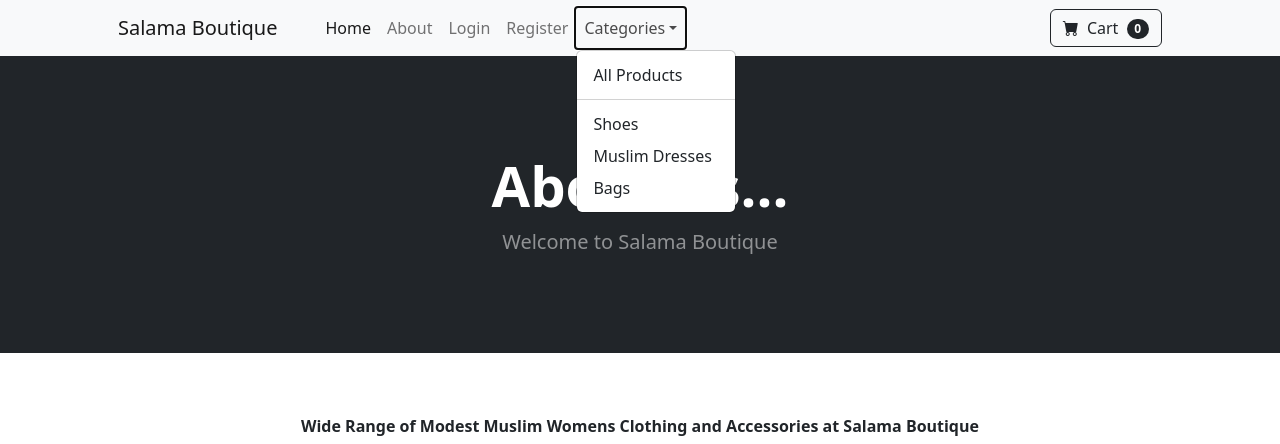
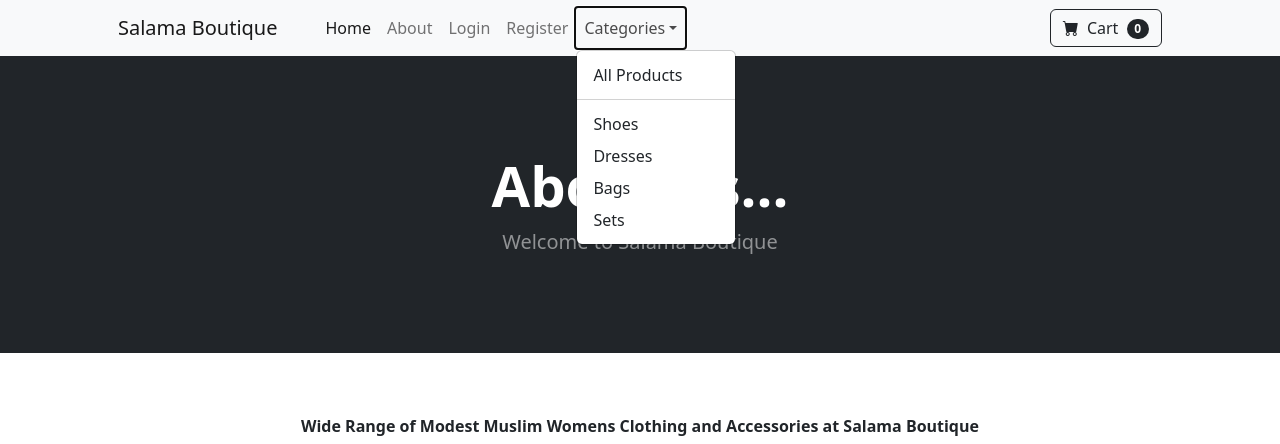
Before and after one commit to Hadjab95/My-Project, a Django app: page /about/ in a window 1280 px wide, after a click on "Categories". Shown: the top 444 px of the page. Run offline with Django 5.2, Linux system fonts and the light colour scheme; parts of the project's set-up code (start-up, migrations or seed data) failed here and were passed over; some libraries are stand-ins or nearby versions.

Commit message:
Added a category in the navbar

```diff
--- a/ecommerce/store/templates/navbar.html
+++ b/ecommerce/store/templates/navbar.html
@@ -23,8 +23,9 @@
                 <li><a class="dropdown-item" href="{% url 'category_summary' %}">All Products</a></li>
                 <li><hr class="dropdown-divider" /></li>
                 <li><a class="dropdown-item" href="{% url 'category' 'Shoes' %}">Shoes</a></li>
-                <li><a class="dropdown-item" href="{% url 'category' 'Muslim-Dresses' %}">Muslim Dresses</a></li>
+                <li><a class="dropdown-item" href="{% url 'category' 'Dresses' %}">Dresses</a></li>
                 <li><a class="dropdown-item" href="{% url 'category' 'Bags' %}">Bags</a></li>
+                <li><a class="dropdown-item" href="{% url 'category' 'Sets' %}">Sets</a></li>
             </ul>
         </li>
     </ul>
```
Also changed, not shown: ecommerce/db.sqlite3, ecommerce/media/uploads/product/IMG_8976.jpg (added), ecommerce/media/uploads/product/IMG_8983.jpg (added), ecommerce/media/uploads/product/IMG_8984.jpg (added), ecommerce/media/uploads/product/IMG_8985.jpg (added), ecommerce/media/uploads/product/IMG_8988.jpg (added), ecommerce/media/uploads/product/IMG_8988_SEl4QJa.jpg (added), ecommerce/media/uploads/product/IMG_8989.jpg (added), ecommerce/media/uploads/product/IMG_8990_SEPeorq.jpg (added), ecommerce/media/uploads/product/IMG_8991_Gc5mVqn.jpg (added), ecommerce/media/uploads/product/IMG_8992.jpg (added).
